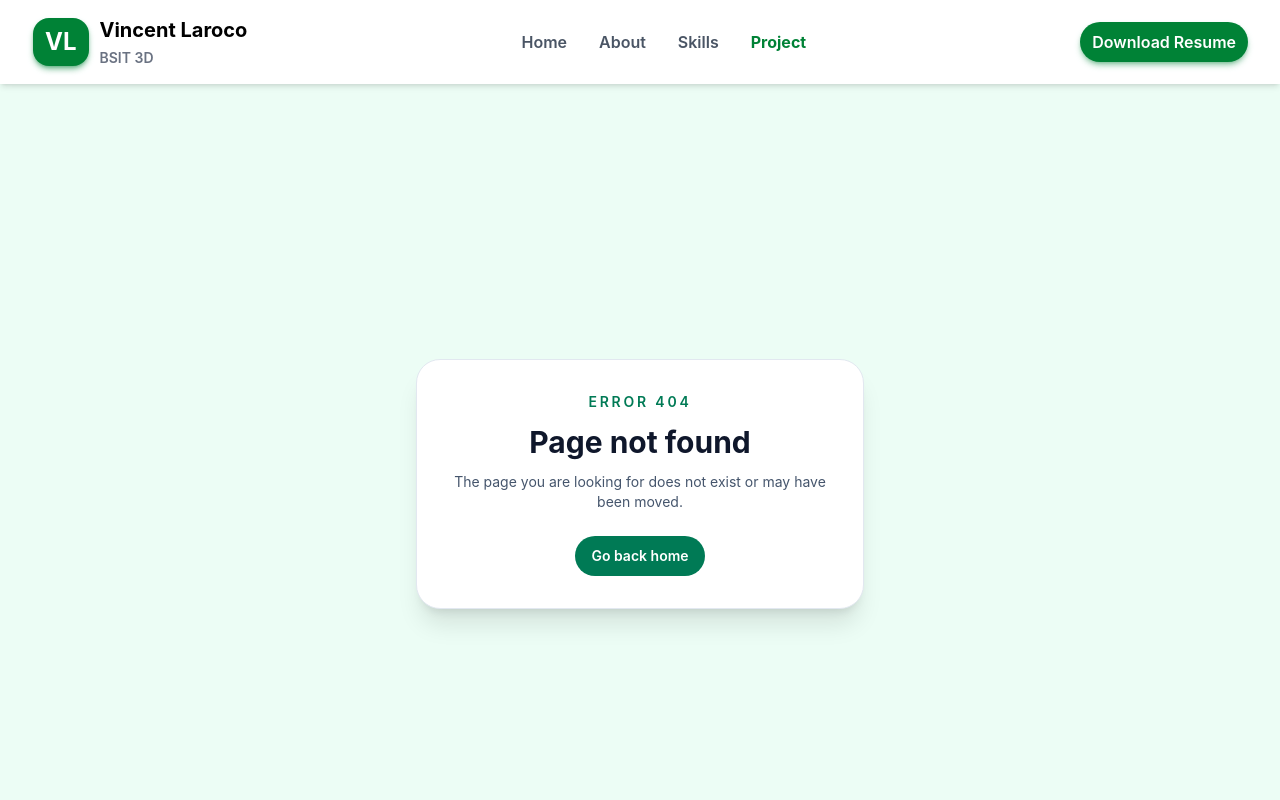
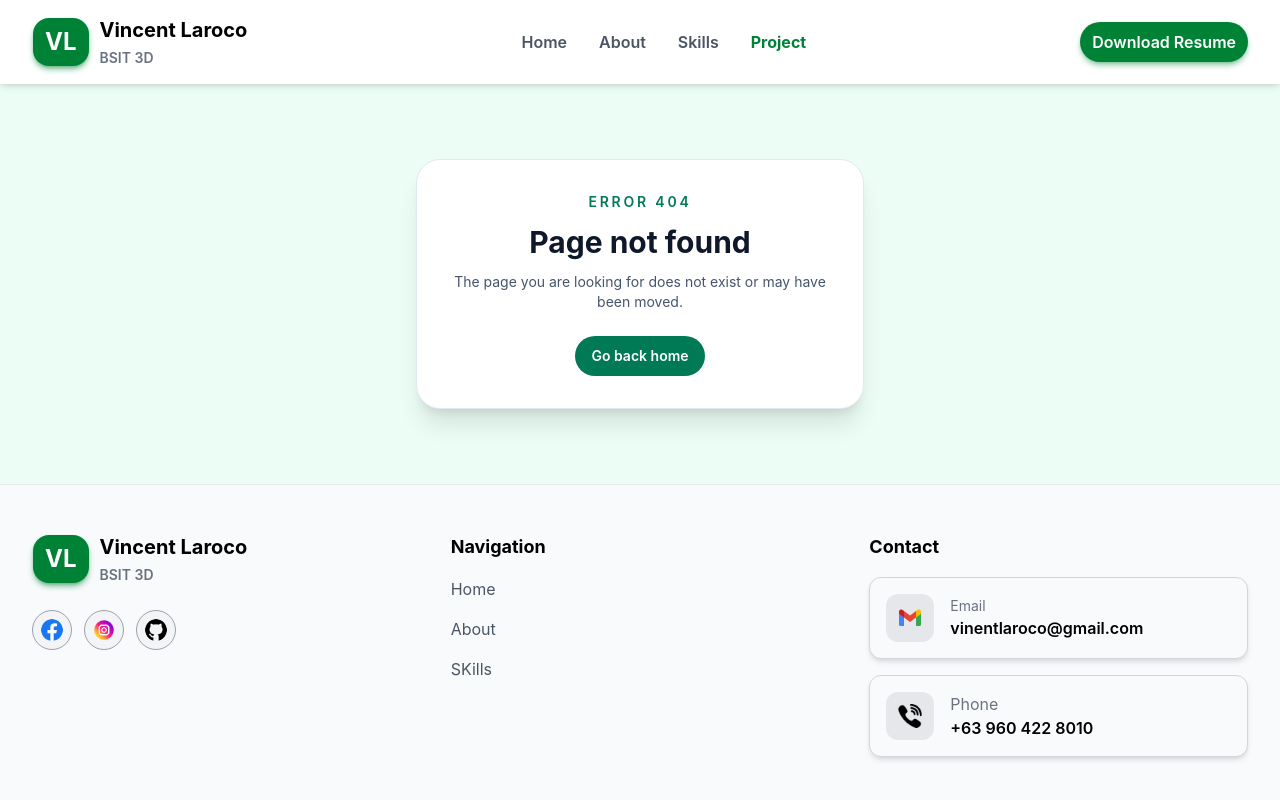
Before and after one commit to centlaroco/my-new-trial, a React (Vite) app: page /project in a window 1280 px wide. Shown: the top 800 px of the page. Built offline with nearby package versions, Linux system fonts and the light colour scheme.

Commit message:
improve custom not found page

```diff
--- a/src/components/common/notfound.tsx
+++ b/src/components/common/notfound.tsx
@@ -1,6 +1,7 @@
+
 export default function NotFoundPage() {
     return (
-        <div className='flex min-h-screen items-center justify-center px-4'>
+        <div className='flex min-h-[50vh] items-center justify-center px-4'>
             <div className='w-full max-w-md rounded-3xl border border-slate-200 bg-white p-8 text-center shadow-xl'>
                 <p className='text-sm font-semibold uppercase tracking-[0.2em] text-emerald-700'>Error 404</p>
                 <h1 className='mt-3 text-3xl font-bold text-slate-900'>Page not found</h1>
```
